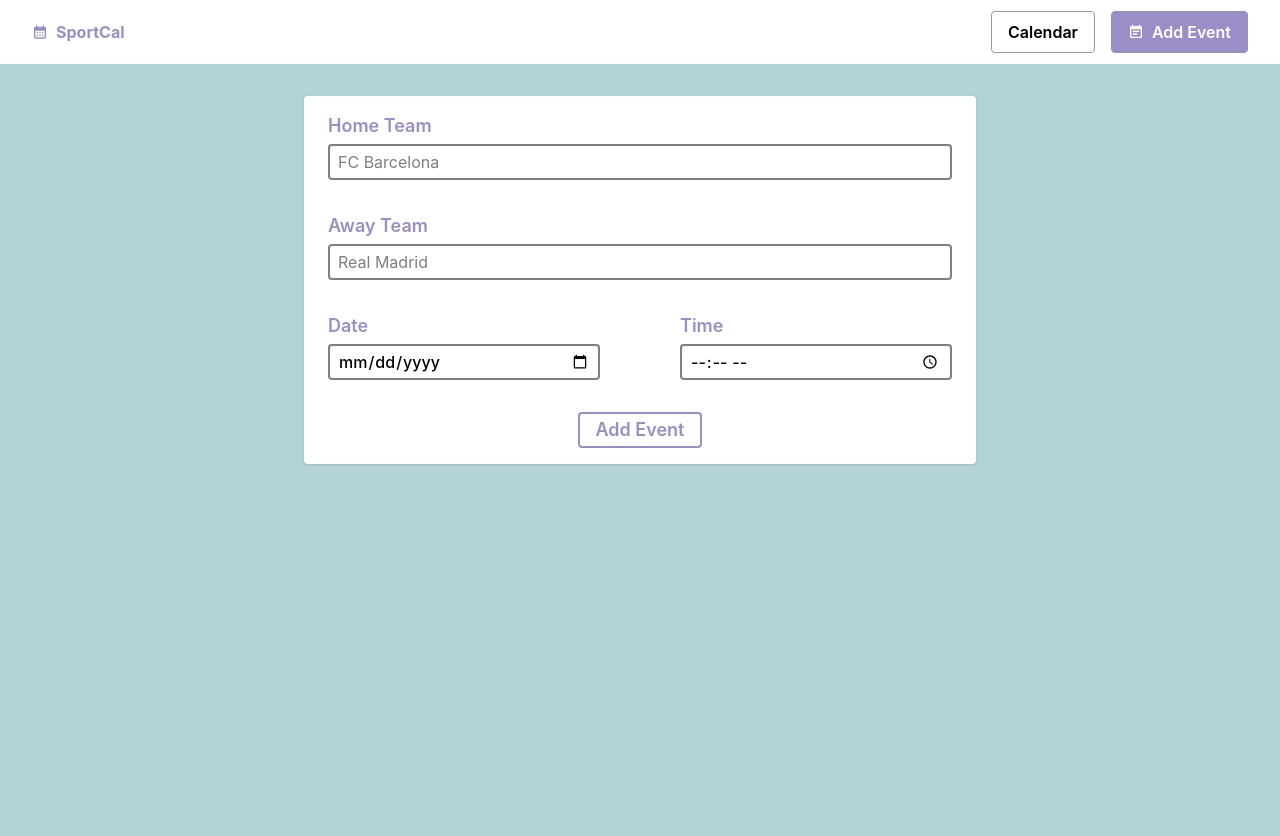
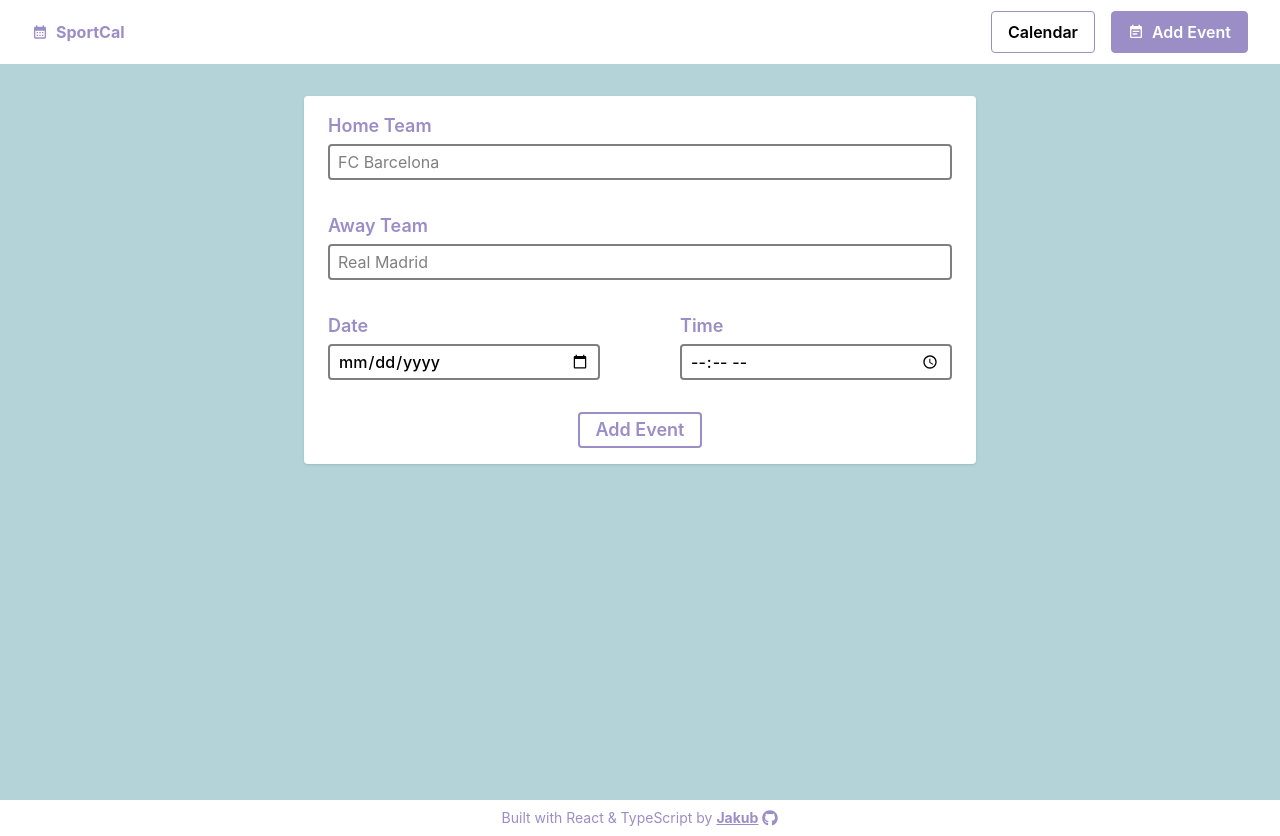
Before and after one commit to JakubMotyl/sportradar-coding-challenge, a React (Vite) app: page /add-event in a window 1280 px wide. Before the commit the page ends 800 px from the top, so only its background shows below. Built offline with nearby package versions, Linux system fonts and the light colour scheme.

Commit message:
Add footer with github link

```diff
--- a/src/App.tsx
+++ b/src/App.tsx
@@ -1,4 +1,5 @@
 import Navbar from "./components/Navbar";
+import Footer from "./components/Footer";
 import Calendar from "./components/Calendar";
 import EventDetails from "./components/EventDetails";
 import AddEventForm from "./components/AddEventForm";
@@ -41,6 +42,7 @@ function App() {
                     />
                 </Routes>
             </main>
+            <Footer />
         </BrowserRouter>
     );
 }
--- /dev/null
+++ b/src/components/Footer.tsx
@@ -0,0 +1,23 @@
+import { Link } from "react-router-dom";
+import { FaGithub } from "react-icons/fa";
+
+export default function Footer() {
+    return (
+        <footer className="bg-white text-accent py-2 text-center">
+            <div className="flex items-center justify-center gap-1">
+                <span className="md:text-sm text-xs font-normal">
+                    Built with React & TypeScript by
+                </span>
+                <Link
+                    to="https://github.com/JakubMotyl"
+                    className="font-bold underline md:text-sm text-xs flex items-center gap-1"
+                    target="_blank"
+                    rel="noreferrer"
+                >
+                    Jakub
+                    <FaGithub className="md:text-base text-sm" />
+                </Link>
+            </div>
+        </footer>
+    );
+}
```
